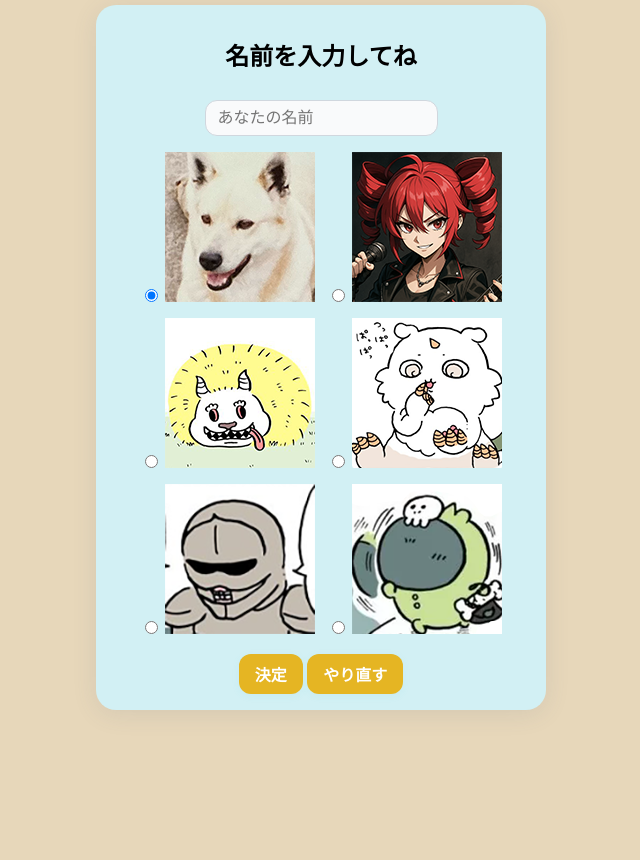
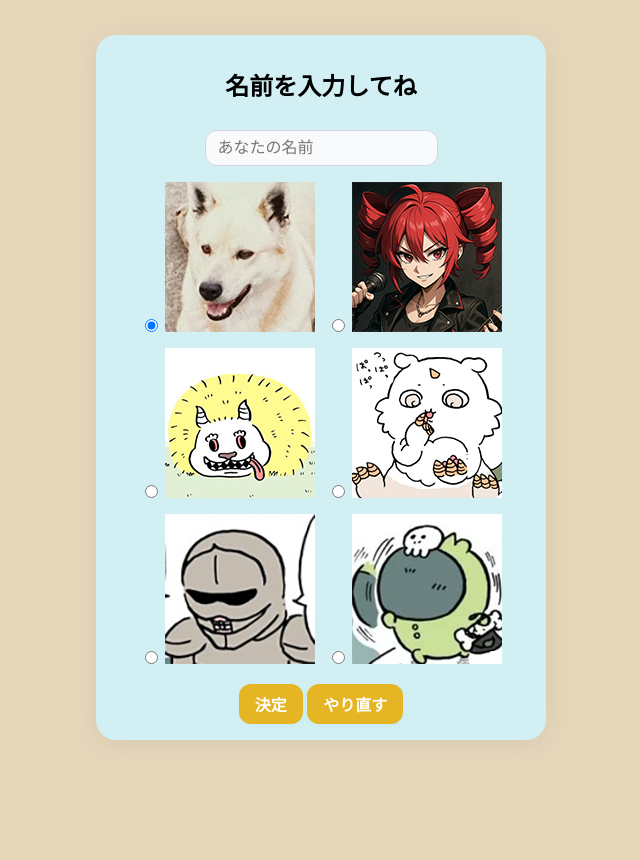
Before and after one commit to ymt-no-lessons/chatbot, a Flask app: page / in a window 1280 px wide. Shown: the whole page, without its empty margins (319-959 px from the left). Before the commit the page ends 710 px from the top, so only its background shows below. Run offline with Flask 3, Linux system fonts and the light colour scheme.

Commit message:
Add files via upload

```diff
--- a/static/style.css
+++ b/static/style.css
@@ -3,8 +3,8 @@ body {
     font-family: 'Noto Sans JP', 'Arial', sans-serif;
     background: #e7d7ba;
     text-align: center;
-    margin: 0 auto;
-    padding: 0 10px 30px 10px;
+    margin: 10px auto;
+    padding: 20px;
     min-height: 100vh;
 }
 
```
